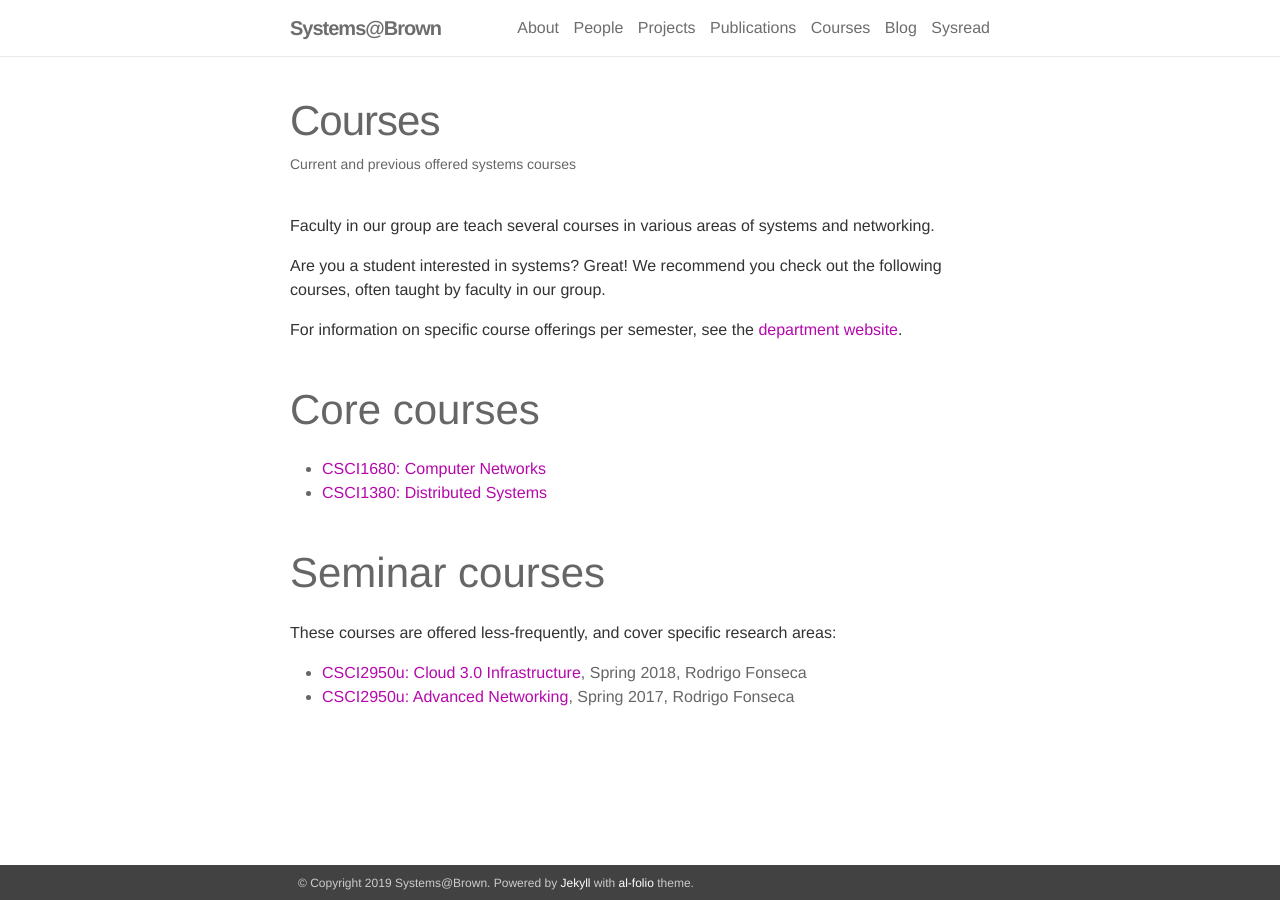
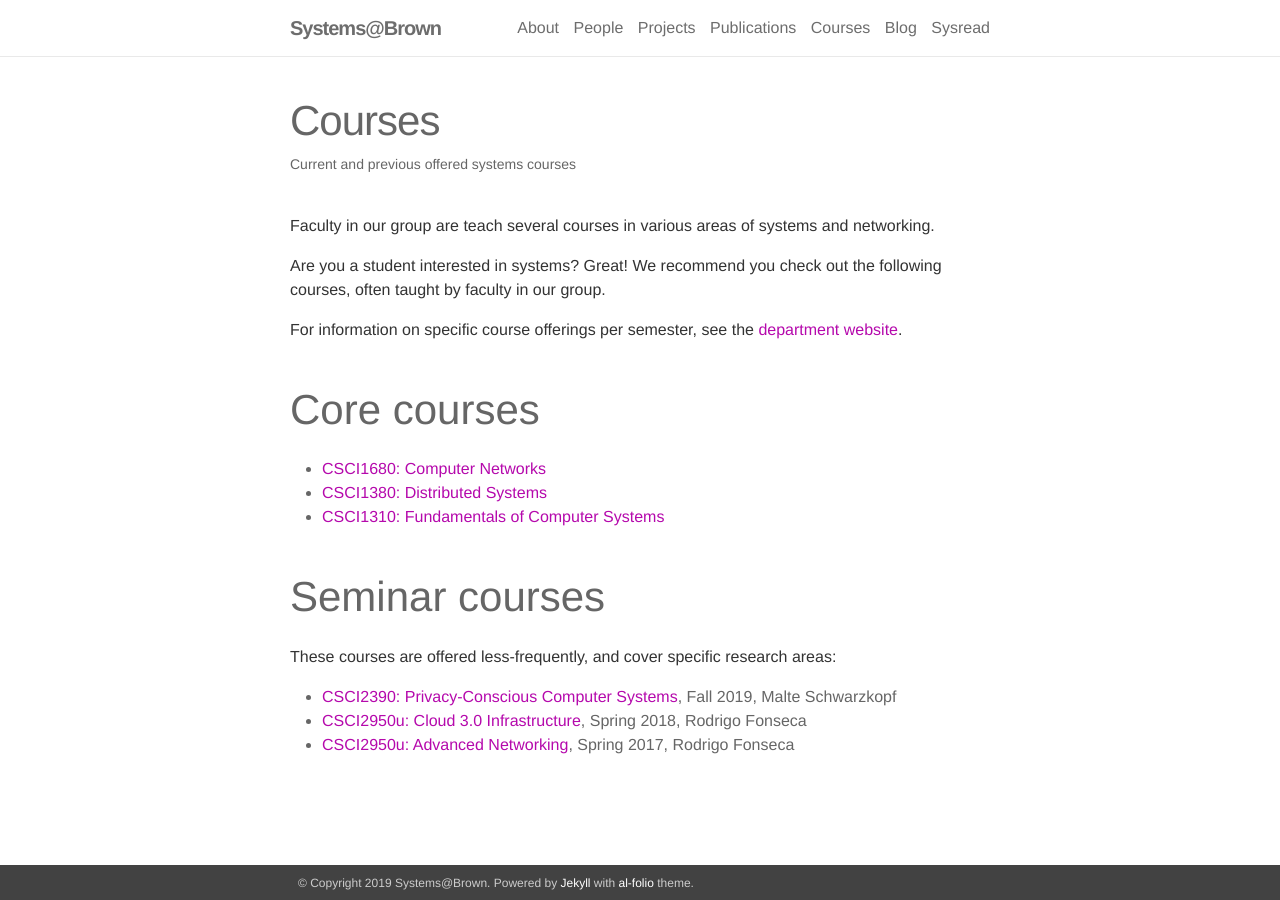
Before and after one commit to brownsys/systems-web, a Jekyll site: the page built from _pages/courses.md, in a window 1280 px wide. Built offline with Jekyll 4.4.1, drawn with Linux system fonts in a browser that asks for light colours; nearby versions of some CDN libraries.

Commit message:
Add my courses

```diff
--- a/_pages/courses.md
+++ b/_pages/courses.md
@@ -12,8 +12,16 @@ core_courses:
  - csci1380:
    title: "CSCI1380:  Distributed Systems"
    link: https://cs.brown.edu/courses/csci1380
+ - csci1310:
+   title: "CSCI1310:  Fundamentals of Computer Systems"
+   link: https://cs.brown.edu/courses/csci1310
 
 seminar_courses:
+ - csci2390f19:
+   term: Fall 2019
+   title: "CSCI2390:   Privacy-Conscious Computer Systems"
+   link: https://cs.brown.edu/courses/csci2390
+   instructor: Malte Schwarzkopf
  - csci2950us18:
    term: Spring 2018
    title: "CSCI2950u:  Cloud 3.0 Infrastructure"
```
